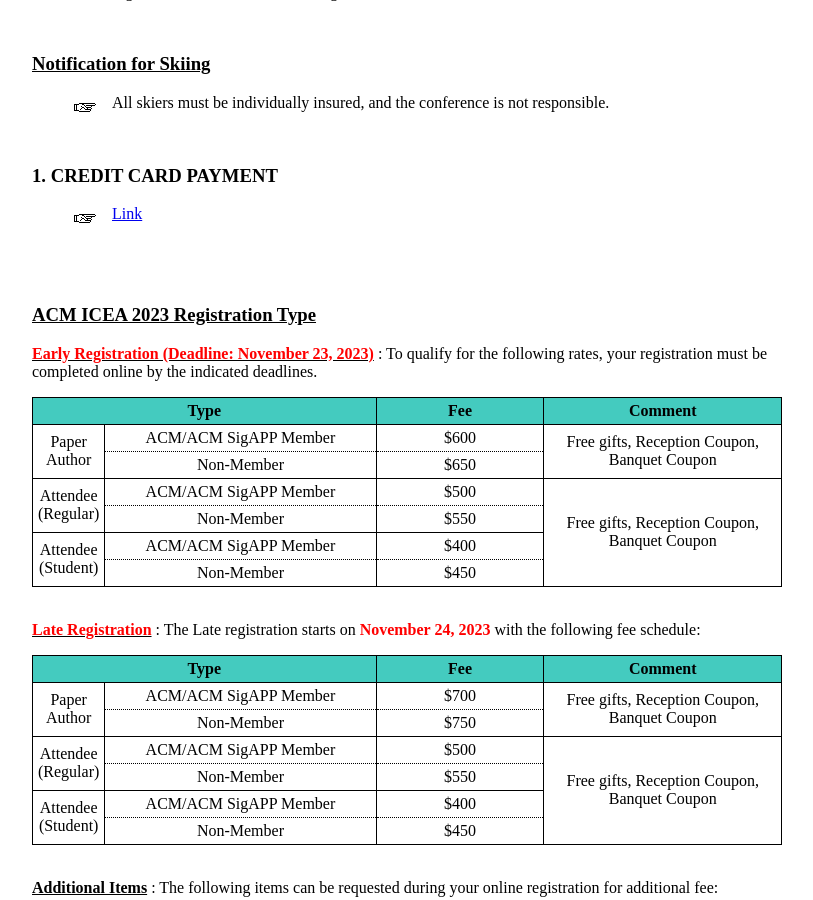
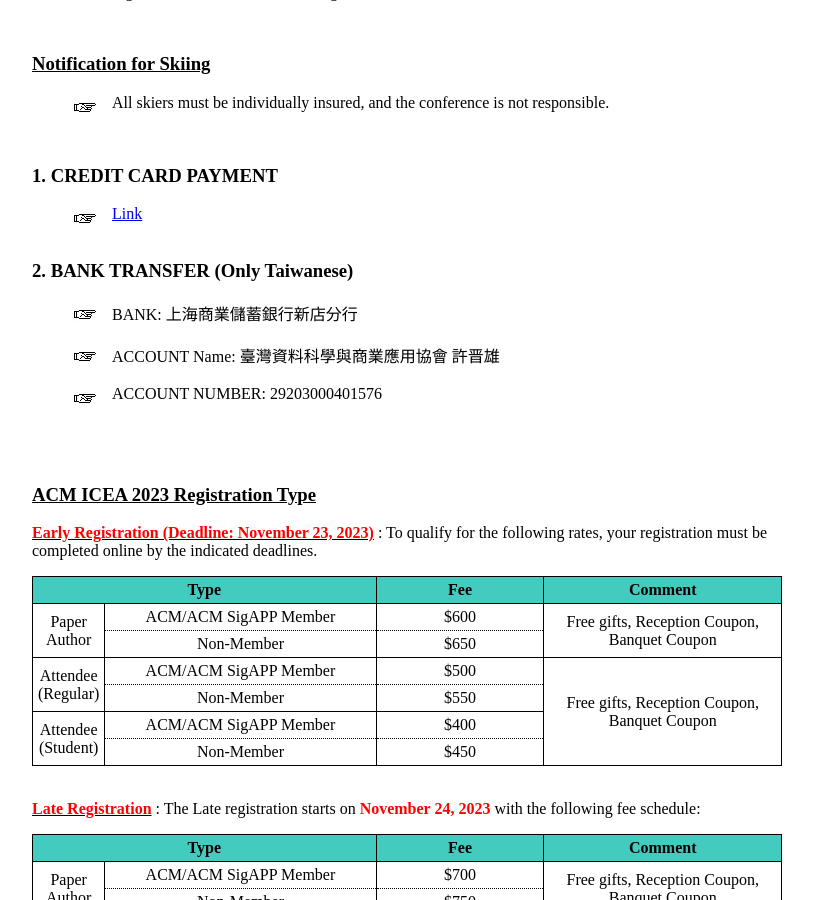
Before and after one commit to icea-conf/2023, a Jekyll site: the page built from registration/index.html, in a window 1280 px wide and 900 px high, scrolled down 856 px. Shown: the whole window, without its empty margins (233-1046 px from the left). Built offline with Jekyll 4.4.1, drawn with Linux system fonts in a browser that asks for light colours.

Commit message:
Update index.html

```diff
--- a/registration/index.html
+++ b/registration/index.html
@@ -38,6 +38,14 @@
                <ul class="ul-style">
                     <li class="li-style"><a style="text-align: justify"><a href="https://tadsbaservice.kktix.cc/events/acmicea2023">Link</a><br><a> </li><br>
                </ul>
+
+               <h3>2. BANK TRANSFER (Only Taiwanese)</h3>
+               <ul class="ul-style">
+                    <li class="li-style"><a style="text-align: justify">BANK: 上海商業儲蓄銀行新店分行</a></li><br>
+                    <li class="li-style"><a style="text-align: justify">ACCOUNT Name: 臺灣資料科學與商業應用協會 許晋雄</a></li><br>
+                    <li class="li-style"><a style="text-align: justify">ACCOUNT NUMBER: 29203000401576</a></li><br>
+               </ul>
+
 <!--
                <h3><u>High1 Accommodation Form</u></h3>
                <ul class="ul-style">
@@ -45,7 +53,7 @@
                     <li class="li-style"><a style="text-align: justify"><b><a href="https://icea-conf.github.io/2023/registration/high1-reservation-form.hwp">Accommodation Form Download</a></b></a></li>
                </ul><br>
 
-               <h3>1. BANK TRANSFER (Foreigner, Korean)</h3>
+               <h3>1. BANK TRANSFER (Only Taiwanese)</h3>
                <ul class="ul-style">
                     <li class="li-style"><a style="text-align: justify">BANK: National Agricultural Cooperative Federation</a></li><br>
                     <li class="li-style"><a style="text-align: justify">ACCOUNT NUMBER: 351-0489-8456-73</a></li><br>
```
